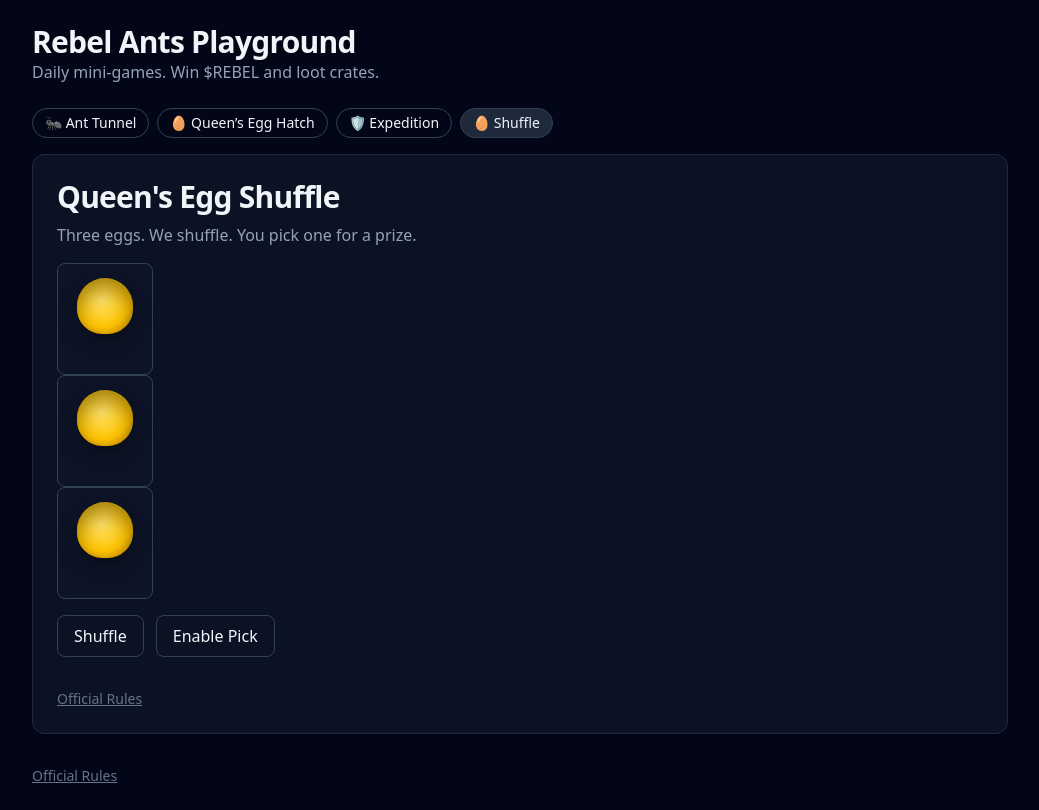
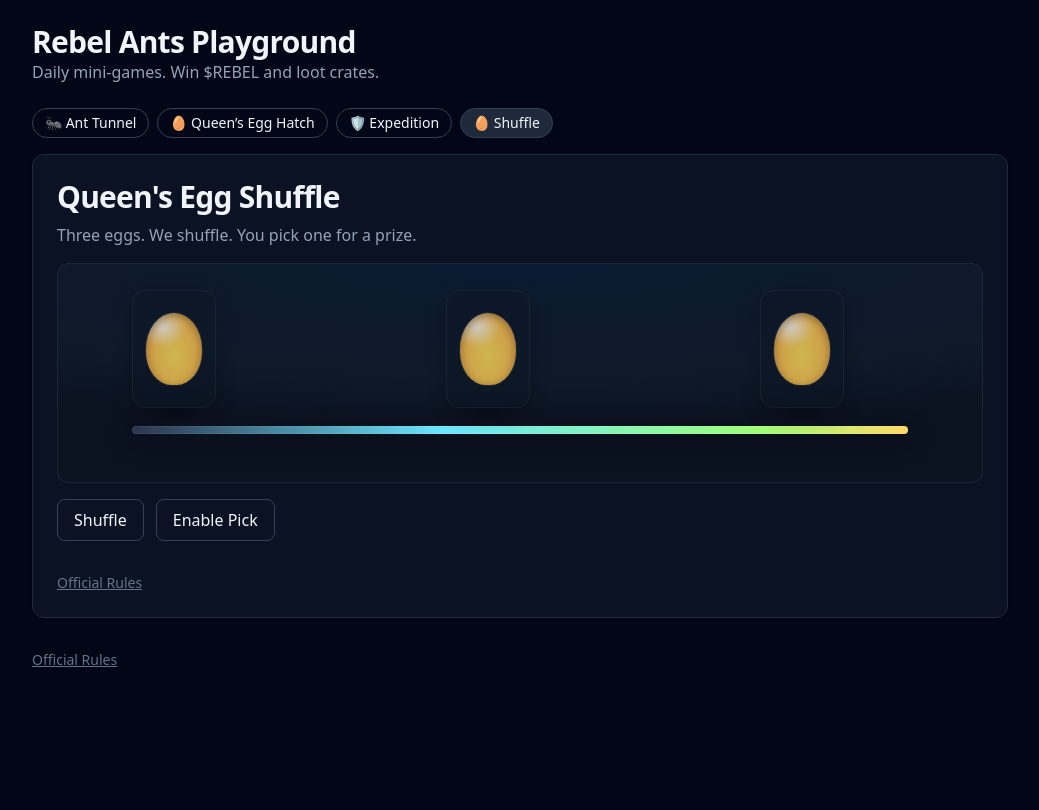
Before and after one commit to D1stknight/rebelants-playground, a Next.js app: page / in a window 1280 px wide. Both pictures are taken after a click on the button "🥚 Shuffle". Shown: the whole page, without its empty margins (120-1159 px from the left). Built offline with nearby package versions, Linux system fonts and the light colour scheme.

Commit message:
Update globals.css

```diff
--- a/styles/globals.css
+++ b/styles/globals.css
@@ -55,3 +55,65 @@ body { @apply bg-slate-950 text-slate-100; }
 /* ---------- Simple modal ---------- */
 .modal { position: fixed; inset: 0; background: rgba(0,0,0,.55); display:grid; place-items:center; z-index: 50; }
 .modal-card { background:#0b122e; border:1px solid #172937; padding: 18px; border-radius:12px; width: 320px; text-align:left; }
+
+/* ---------- Shuffle visuals ---------- */
+.shuffle-box {
+  position: relative;
+  height: 220px;
+  border-radius: 12px;
+  border: 1px solid rgb(36 41 59 / 80%);
+  background: radial-gradient(120% 90% at 50% 0%, #0b1b31 0%, #0f1a2a 55%, #0b1220 85%);
+  overflow: hidden;
+  display: grid;
+  place-items: center;
+}
+
+.shuffle-floor {
+  position: absolute;
+  inset: auto 8% 22% 8%;
+  height: 8px;
+  border-radius: 999px;
+  background: linear-gradient(90deg, #2c354d, #6be6ff 40%, #9dff7a 80%, #ffd966);
+  box-shadow: 0 0 0 1px rgba(255,255,255,.06) inset, 0 6px 22px rgba(0,0,0,.5);
+}
+
+.egg-card {
+  position: absolute;
+  bottom: 34%;
+  transform: translateX(-50%);
+  width: 84px;
+  height: 118px;
+  border-radius: 14px;
+  display: grid;
+  place-items: center;
+  outline: none;
+  border: 1px solid rgba(255,255,255,.06);
+  background: rgba(11, 20, 34, .4);
+  box-shadow: 0 6px 20px rgba(0,0,0,.35);
+}
+
+.egg-card.can-pick { cursor: pointer; }
+.egg-card:disabled { opacity: .8; cursor: not-allowed; }
+
+/* the egg */
+.egg {
+  width: 56px; height: 72px;
+  border-radius: 50% 50% 46% 46%;
+  background:
+    radial-gradient(120% 80% at 30% 20%, rgba(255,255,255,.85), rgba(255,255,255,0) 35%),
+    radial-gradient(80% 100% at 50% 60%, #ffde59, #ffb74d 70%, #c77b2d 100%);
+  box-shadow: 0 2px 8px rgba(0,0,0,.35) inset, 0 0 0 1px rgba(255,255,255,.08);
+  transition: transform .2s ease;
+}
+
+/* hover wobble */
+.egg-card.can-pick .egg:hover { animation: wobble .7s ease-in-out; }
+
+/* click shake comes from adding .wobble on the card */
+.egg-shadow{
+  position: absolute;
+  bottom: -12px; width: 60px; height: 10px;
+  background: radial-gradient(60% 80% at 50% 50%, rgba(0,0,0,.45), rgba(0,0,0,0) 70%);
+  filter: blur(2px);
+  border-radius: 999px;
+}
```
